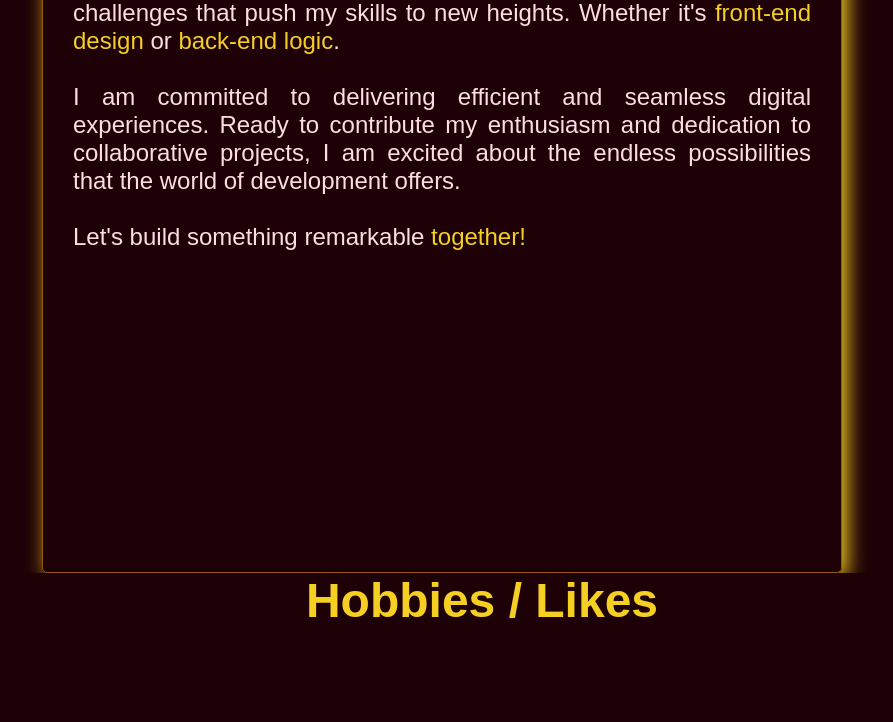
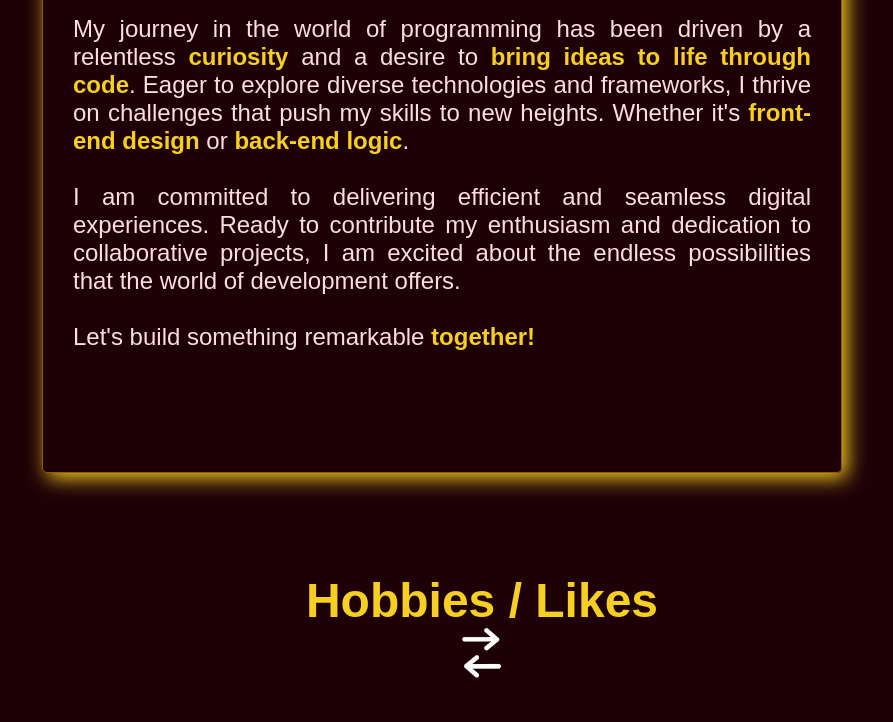
Before and after one commit to mr-Dustin/AWD-Midterm, a plain HTML site: page index.html in a window 1280 px wide. Shown: the part 1087-1809 px from the top of the page, without its empty margins (158-1051 px from the left). Drawn offline with Linux system fonts and the light colour scheme.

Commit message:
Add files via upload
+ Drag Icon
+ profile glow

```diff
--- a/Style/style.css
+++ b/Style/style.css
@@ -272,6 +272,14 @@ section{
         text-align: center;
         font-size: 3rem;
     }
+
+
+    img{
+        margin-left: auto;
+        margin-right: auto;
+        display: block;
+        height: 50px;
+    }
 }
 
 
@@ -322,6 +330,7 @@ section{
 
     span{
         color: #f6cf23;
+        font-weight: bold;
     }
 }
 
@@ -330,7 +339,7 @@ section{
     box-shadow: 5px 5px 20px #f6cf23;
     border-radius: 5px;
     left: 5rem;
-    height: 800px;
+    height: 600px;
     width: 800px;
     padding: 30px;
 }
--- a/index.html
+++ b/index.html
@@ -59,7 +59,8 @@
 
                     <br><br>
                     Let's build something remarkable <span>together!</span>
-                </p>
+                </p> <br><br>
+
             </div>
         </div>
 
@@ -70,6 +71,7 @@
 
     <div class="image-track-container">
         <h2>Hobbies / Likes</h2>
+        <img src="Assets/arrow3.png" alt="">
         <div id="image-track" data-mouse-down-at="0" data-prev-percentage="0">
             <div class="image-container">
                 <img src="Assets/programming.avif"alt="" draggable="false">
```
Also changed, not shown: Assets/arrow3.png (added).
